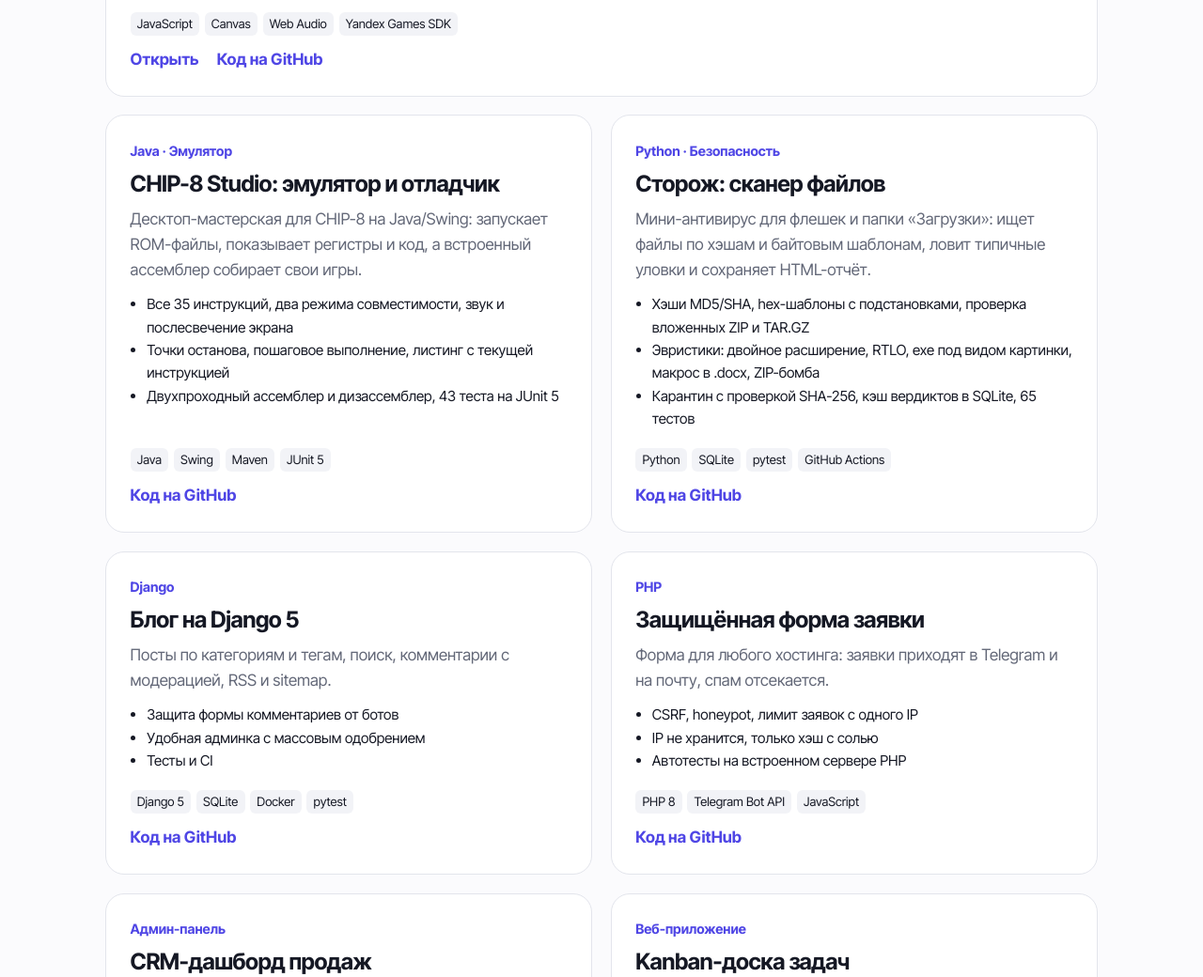
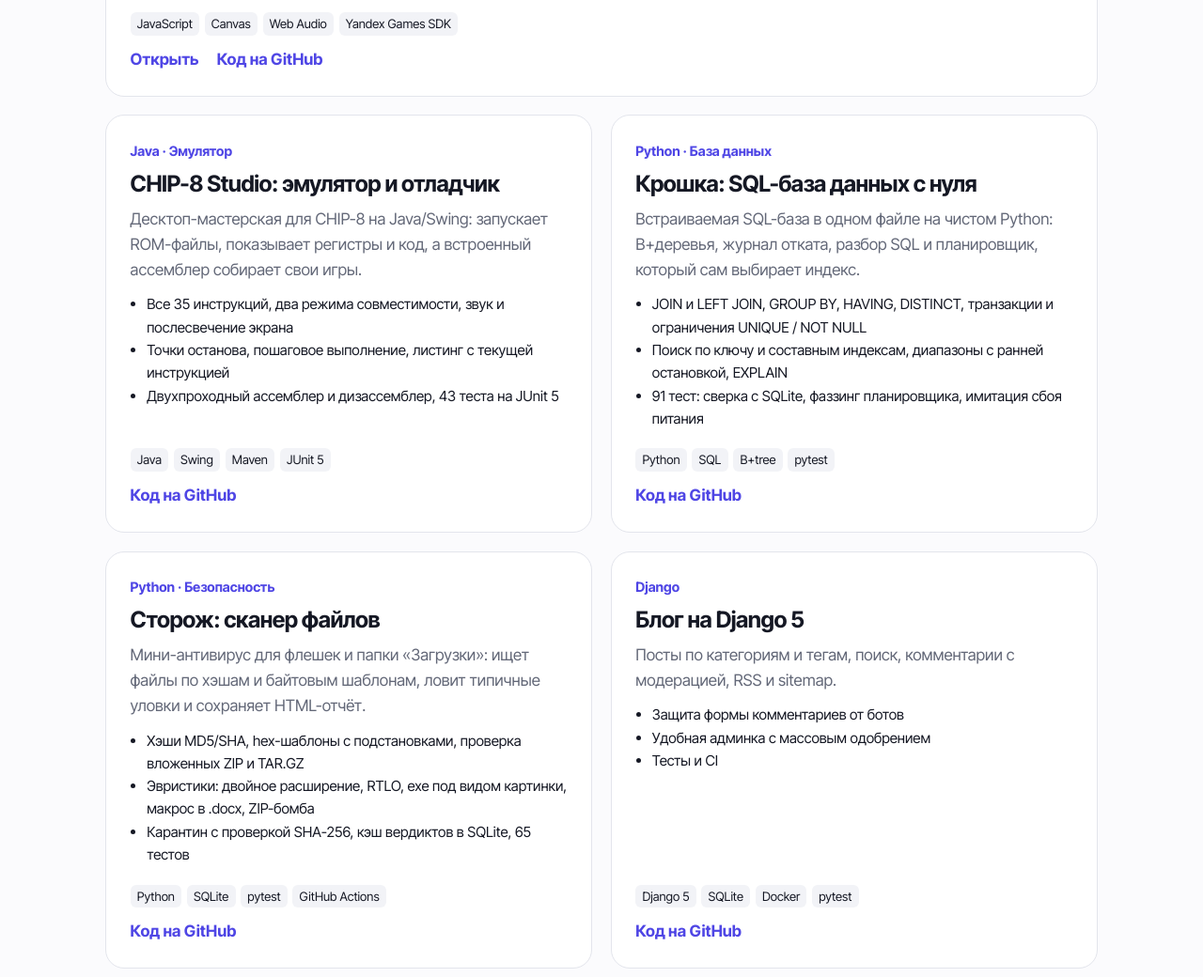
Before and after one commit to whysafe/whysafe.github.io, a plain HTML site: page index.html in a window 1280 px wide. Shown: the part 2780-3820 px from the top of the page at 94% size. Drawn offline with Linux system fonts and the light colour scheme.

Commit message:
add kroshka-db

```diff
--- a/index.html
+++ b/index.html
@@ -216,6 +216,10 @@ const PROJECTS = [
    text:'Десктоп-мастерская для CHIP-8 на Java/Swing: запускает ROM-файлы, показывает регистры и код, а встроенный ассемблер собирает свои игры.',
    feats:['Все 35 инструкций, два режима совместимости, звук и послесвечение экрана','Точки останова, пошаговое выполнение, листинг с текущей инструкцией','Двухпроходный ассемблер и дизассемблер, 43 теста на JUnit 5'],
    stack:['Java','Swing','Maven','JUnit 5']},
+  {repo:'kroshka-db', kind:'python', label:'Python · База данных', title:'Крошка: SQL-база данных с нуля',
+   text:'Встраиваемая SQL-база в одном файле на чистом Python: B+деревья, журнал отката, разбор SQL и планировщик, который сам выбирает индекс.',
+   feats:['JOIN и LEFT JOIN, GROUP BY, HAVING, DISTINCT, транзакции и ограничения UNIQUE / NOT NULL','Поиск по ключу и составным индексам, диапазоны с ранней остановкой, EXPLAIN','91 тест: сверка с SQLite, фаззинг планировщика, имитация сбоя питания'],
+   stack:['Python','SQL','B+tree','pytest']},
   {repo:'storozh', kind:'python', label:'Python · Безопасность', title:'Сторож: сканер файлов',
    text:'Мини-антивирус для флешек и папки «Загрузки»: ищет файлы по хэшам и байтовым шаблонам, ловит типичные уловки и сохраняет HTML-отчёт.',
    feats:['Хэши MD5/SHA, hex-шаблоны с подстановками, проверка вложенных ZIP и TAR.GZ','Эвристики: двойное расширение, RTLO, exe под видом картинки, макрос в .docx, ZIP-бомба','Карантин с проверкой SHA-256, кэш вердиктов в SQLite, 65 тестов'],
```
